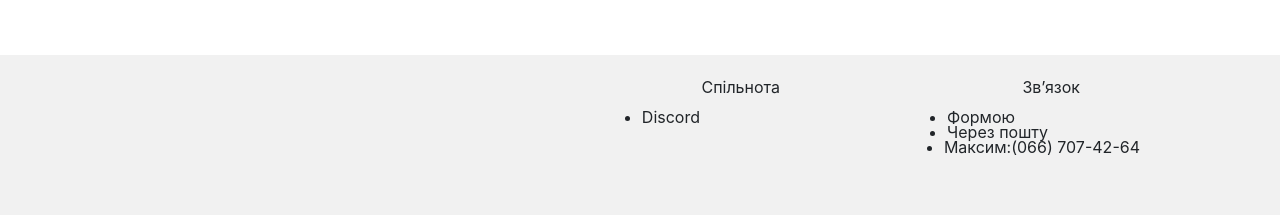
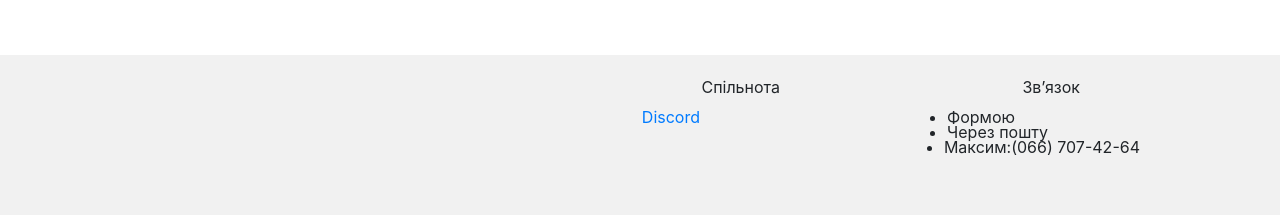
Before and after one commit to OWLsTyLe/first-, a Django app: page / in a window 1280 px wide. Shown: the part 1564-1779 px from the top of the page. Run offline with Django 5.2, Linux system fonts and the light colour scheme; some libraries are stand-ins or nearby versions.

Commit message:
thread for discord

```diff
--- a/my/main/templates/main/index.html
+++ b/my/main/templates/main/index.html
@@ -96,7 +96,7 @@
   </table>
 <div class="graytwo-rectangle" style="background-color: #f1f1f1;">
     <ul>
-        <li style="position: absolute;margin-top: 50px;right: 580px;"><a href="{% url 'home' %}"></a>Discord</li>
+         <a href="{% url 'about' %}" style="position: absolute;margin-top: 50px;right: 580px;">Discord</a>
          <p style="position: absolute;margin-top: 20px;right: 500px;"> Спільнота </p>
          <p style="position: absolute;margin-top: 20px;right: 200px;"> Звʼязок  </p>
         <li style="position: absolute;margin-top: 50px;right: 265px;"> Формою </li>
```
